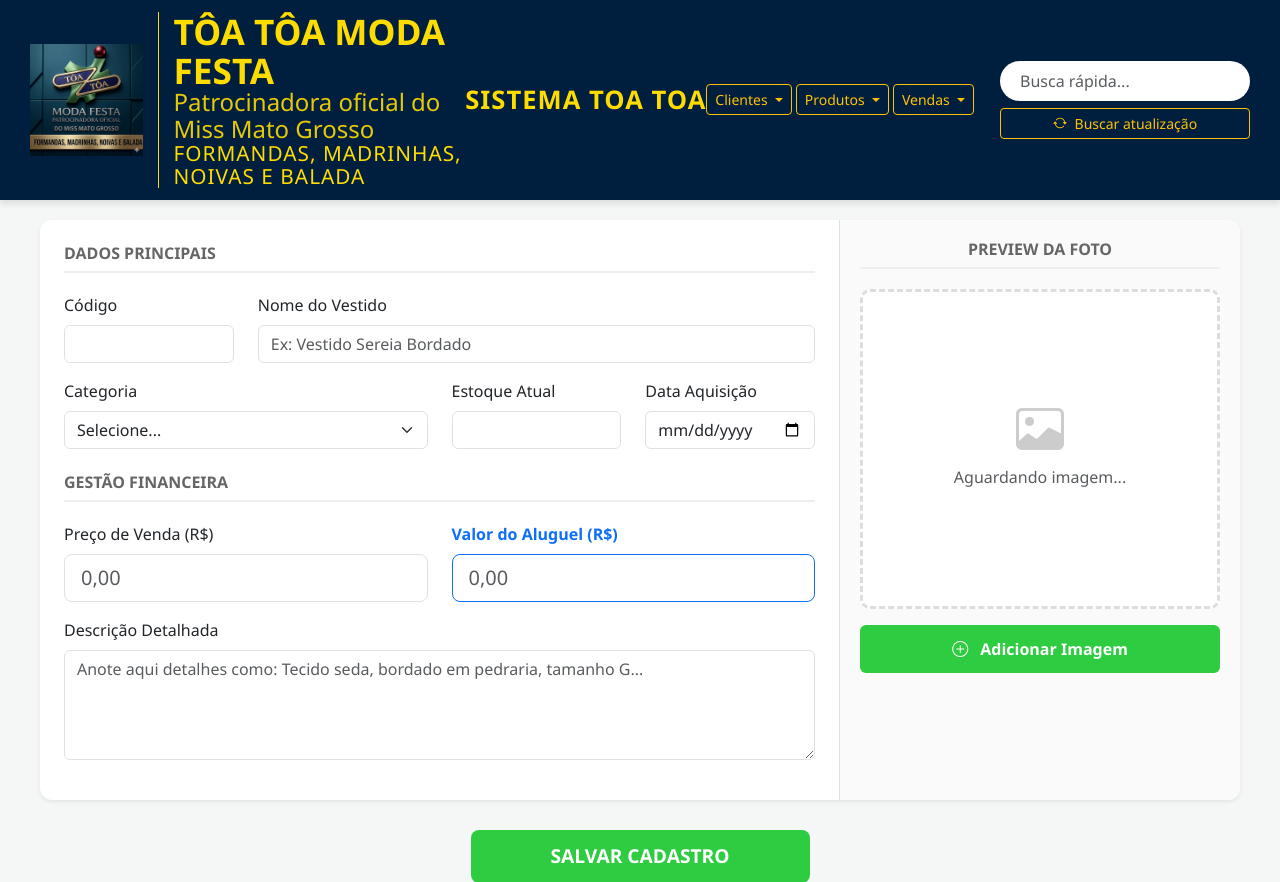
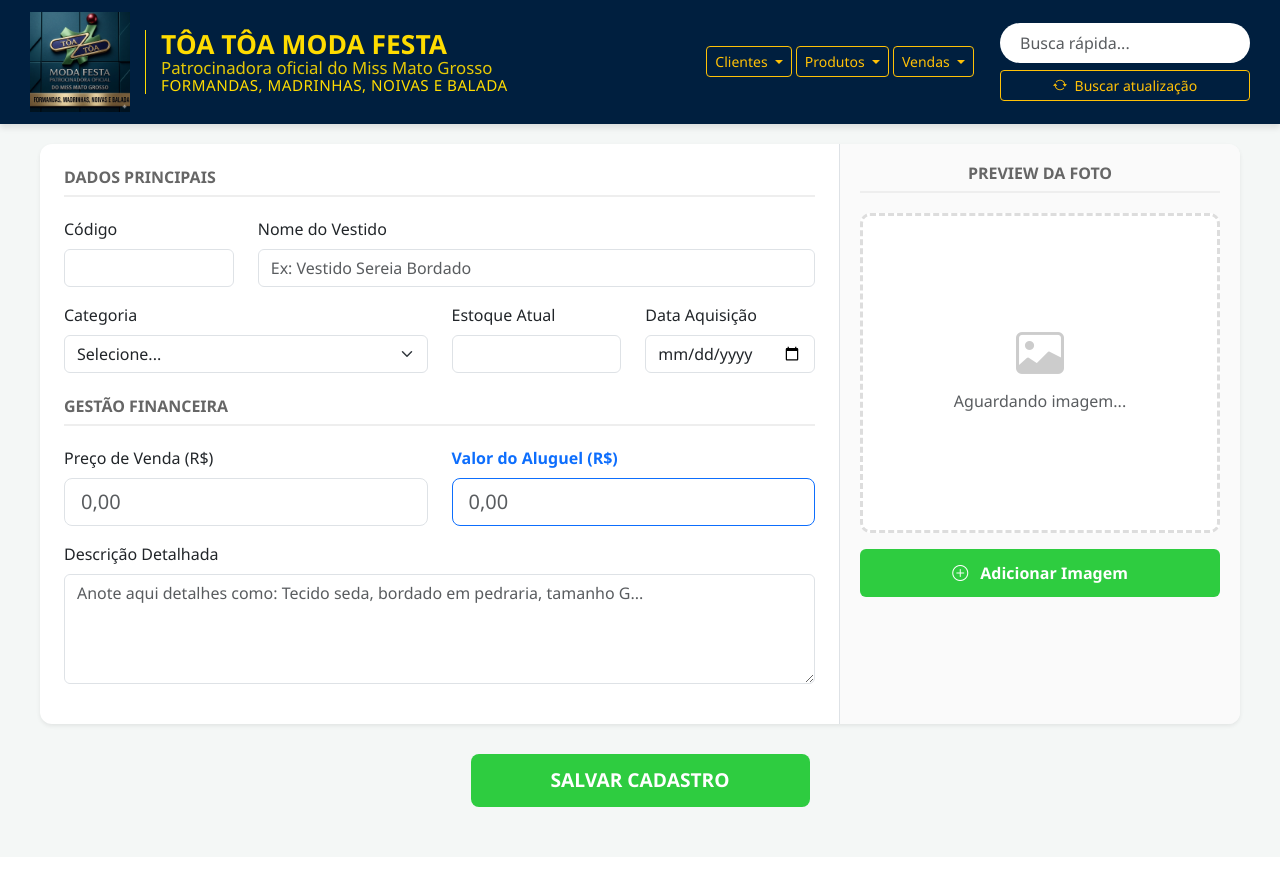
Before and after one commit to MatheusMorimoto/toa-toa-telas, a PHP site: page / in a window 1280 px wide. Shown: the top 882 px of the page. After the commit the page ends 807 px from the top, so only its background shows below. Run offline with PHP 8.4, Linux system fonts and the light colour scheme; data that the repository does not hold is empty.

Commit message:
Torna o cabeçalho responsivo sem sobreposições

```diff
--- a/INDEX.CSS
+++ b/INDEX.CSS
@@ -17,8 +17,9 @@ body {
     color: var(--yellow-brand);
     padding: 12px 30px;
     display: grid;
-    grid-template-columns: 1fr auto 1fr;
+    grid-template-columns: minmax(0, 1fr) auto minmax(0, 1fr);
     align-items: center;
+    gap: 24px;
     box-shadow: 0 4px 6px rgba(0,0,0,0.1);
 }
 
@@ -26,6 +27,7 @@ body {
     display: flex;
     align-items: center;
     gap: 15px;
+    min-width: 0;
 }
 
 .top-bar .brand-area img {
@@ -40,6 +42,7 @@ body {
     border-left: 1px solid var(--yellow-brand);
     padding-left: 15px;
     color: var(--yellow-brand);
+    min-width: 0;
 }
 
 .brand-main { font-weight: 800; font-size: 2.2rem; text-transform: uppercase; }
@@ -67,6 +70,7 @@ body {
     align-items: center;
     justify-content: flex-end;
     gap: 10px;
+    min-width: 0;
 }
 
 .top-bar h1 {
@@ -92,9 +96,41 @@ body {
     padding: 8px 20px;
 }
 
+/* Em telas intermediárias, o título central cede espaço aos dois blocos
+   funcionais. Isso impede que textos e botões ocupem a mesma coluna. */
+@media (max-width: 1500px) and (min-width: 1101px) {
+    .top-bar {
+        grid-template-columns: minmax(0, 1fr) auto;
+        gap: 18px;
+    }
+
+    .title-area {
+        display: none;
+    }
+
+    .top-bar .brand-area img {
+        height: 100px;
+        width: auto;
+        flex: 0 0 auto;
+    }
+
+    .brand-main {
+        font-size: 1.65rem;
+    }
+
+    .brand-sub {
+        font-size: 1.05rem;
+    }
+
+    .brand-desc {
+        font-size: .95rem;
+        letter-spacing: .5px;
+    }
+}
+
 @media (max-width: 1100px) {
     .top-bar {
-        grid-template-columns: auto 1fr auto;
+        grid-template-columns: auto minmax(0, 1fr);
         padding: 10px 16px;
         gap: 12px;
     }
--- a/version.json
+++ b/version.json
@@ -1,7 +1,7 @@
 {
-  "version": "1.1.4",
-  "download_url": "https://github.com/MatheusMorimoto/toa-toa-telas/raw/refs/heads/main/releases/toa-toa-1.1.4.zip",
-  "sha256": "38a9c23cc8c7ca139711579d21509a7db84bf16e412046169c4bf4042c5befe2",
+  "version": "1.1.5",
+  "download_url": "https://github.com/MatheusMorimoto/toa-toa-telas/raw/refs/heads/main/releases/toa-toa-1.1.5.zip",
+  "sha256": "a4dc1d33b3fd8330bd38404efcfccc6ebd9e82ca254cf8ef67e4389d35a4c208",
   "minimum_app_version": "1.0.0",
-  "published_at": "2026-11-01T19:42:56.9682598+00:00"
+  "published_at": "2026-11-01T19:47:00.3855028+00:00"
 }
```
Also changed, not shown: other parts of INDEX.CSS (+70 -3 lines), 1 other file.
